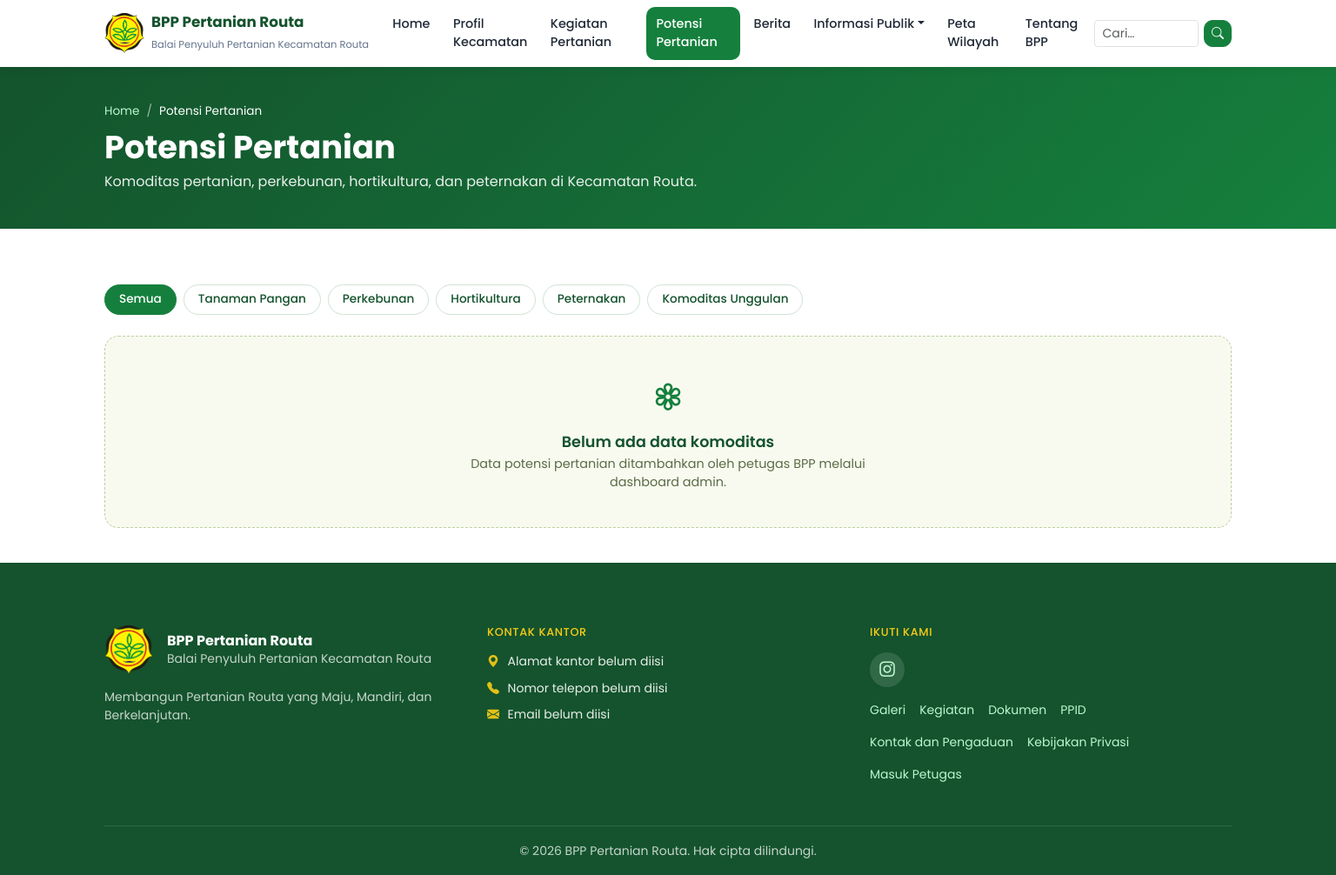
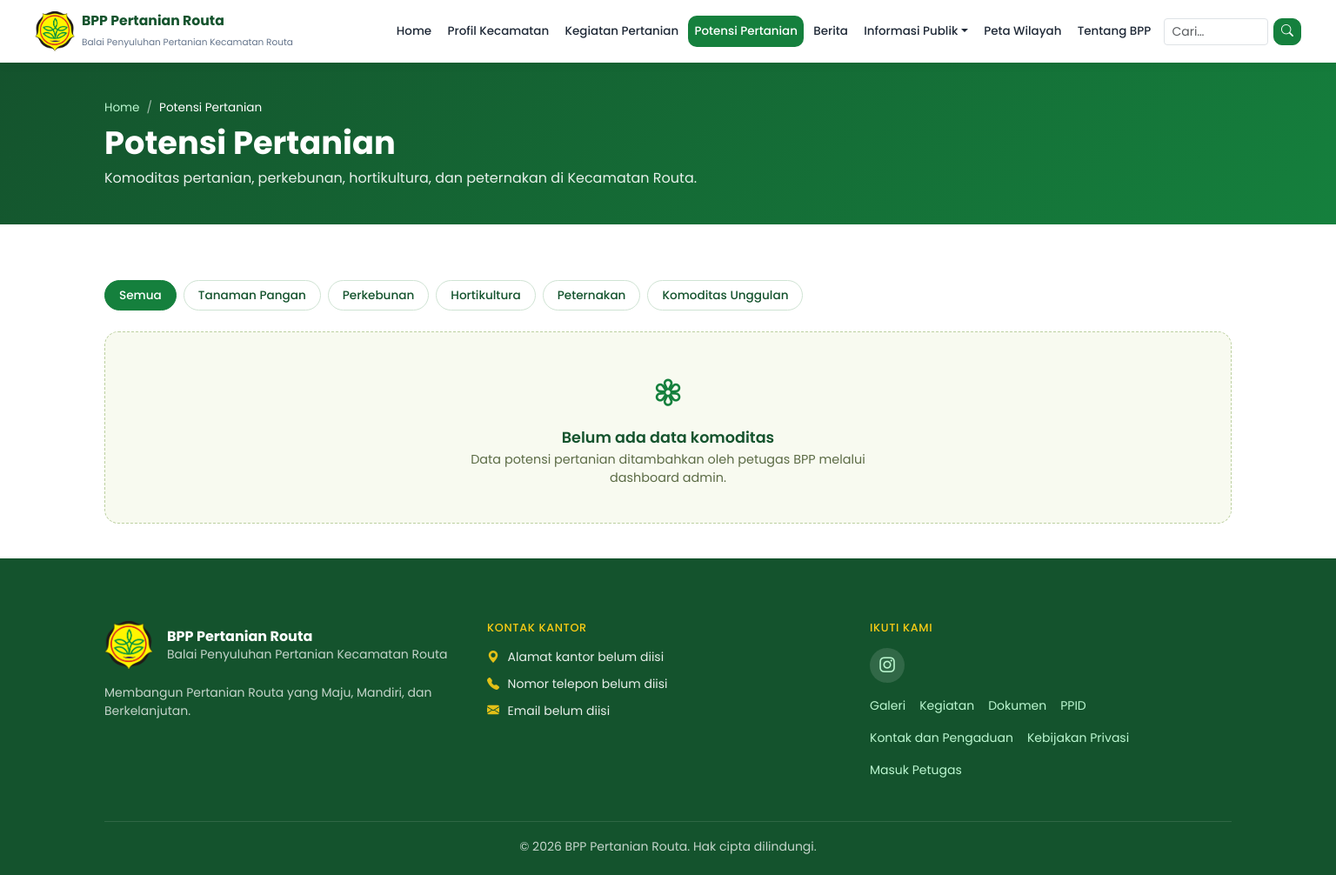
Before and after one commit to edwinkz-11/Bpp-Rouata, a Laravel app: page /potensi-pertanian in a window 1536 px wide. Shown: the whole page at 87% size. After the commit the page ends 982 px from the top, so only its background shows below. Run offline with Laravel 12, Linux system fonts and the light colour scheme; data comes from the database, SQL or seed files in the repository; data that the repository does not hold is empty.

Commit message:
Rapikan navbar dan ubah teks menjadi Balai Penyuluhan Pertanian

```diff
--- a/app/Models/Profile.php
+++ b/app/Models/Profile.php
@@ -36,7 +36,7 @@ class Profile extends Model
     public static function forType(string $type): self
     {
         $defaults = $type === self::TYPE_BPP
-            ? ['name' => 'BPP Pertanian Routa', 'institution_name' => 'Balai Penyuluh Pertanian Kecamatan Routa']
+            ? ['name' => 'BPP Pertanian Routa', 'institution_name' => 'Balai Penyuluhan Pertanian Kecamatan Routa']
             : ['name' => 'Kecamatan Routa'];
 
         return static::where('type', $type)->first() ?? new static($defaults + ['type' => $type]);
--- a/app/Providers/AppServiceProvider.php
+++ b/app/Providers/AppServiceProvider.php
@@ -60,7 +60,7 @@ class AppServiceProvider extends ServiceProvider
                 return $shared = [
                     'bpp' => new Profile([
                         'name' => 'BPP Pertanian Routa',
-                        'institution_name' => 'Balai Penyuluh Pertanian Kecamatan Routa',
+                        'institution_name' => 'Balai Penyuluhan Pertanian Kecamatan Routa',
                     ]),
                     'site' => [],
                 ];
--- a/database/seeders/ProfilBppSeeder.php
+++ b/database/seeders/ProfilBppSeeder.php
@@ -15,10 +15,10 @@ class ProfilBppSeeder extends Seeder
     public function run(): void
     {
         $profil = Profile::where('type', 'bpp')->first()
-            ?? new Profile(['type' => 'bpp', 'name' => 'BPP Pertanian Routa', 'institution_name' => 'Balai Penyuluh Pertanian Kecamatan Routa']);
+            ?? new Profile(['type' => 'bpp', 'name' => 'BPP Pertanian Routa', 'institution_name' => 'Balai Penyuluhan Pertanian Kecamatan Routa']);
 
         $draf = [
-            'description' => "BPP Pertanian Routa adalah Balai Penyuluh Pertanian yang melayani petani di Kecamatan Routa, Kabupaten Konawe, Sulawesi Tenggara.\n\nBPP menjadi tempat petani berkonsultasi, belajar teknologi budidaya, dan mendapat pendampingan dari penyuluh pertanian. Penyuluh turun langsung ke lahan melalui sosialisasi, Sekolah Lapang, kunjungan dan verifikasi lahan, serta penyaluran sarana produksi seperti pupuk.\n\nKomoditas yang saat ini banyak didampingi antara lain lada, jagung, dan cabai.",
+            'description' => "BPP Pertanian Routa adalah Balai Penyuluhan Pertanian yang melayani petani di Kecamatan Routa, Kabupaten Konawe, Sulawesi Tenggara.\n\nBPP menjadi tempat petani berkonsultasi, belajar teknologi budidaya, dan mendapat pendampingan dari penyuluh pertanian. Penyuluh turun langsung ke lahan melalui sosialisasi, Sekolah Lapang, kunjungan dan verifikasi lahan, serta penyaluran sarana produksi seperti pupuk.\n\nKomoditas yang saat ini banyak didampingi antara lain lada, jagung, dan cabai.",
             'vision' => 'Terwujudnya petani Kecamatan Routa yang mandiri, maju, dan sejahtera melalui penyuluhan pertanian yang dekat dan mudah dijangkau.',
             'mission' => "1. Meningkatkan pengetahuan dan keterampilan petani lewat penyuluhan, Sekolah Lapang, dan demonstrasi.\n2. Mendampingi petani menerapkan teknologi budidaya yang sesuai dengan kondisi wilayah Routa.\n3. Menguatkan kelompok tani dan kelembagaan petani.\n4. Menghubungkan petani dengan informasi, program, dan bantuan sarana produksi dari pemerintah.\n5. Mendokumentasikan potensi dan kegiatan pertanian Kecamatan Routa agar mudah diakses masyarakat.",
             'tasks_functions' => "1. Menyusun programa penyuluhan pertanian tingkat kecamatan bersama petani.\n2. Melaksanakan penyuluhan dan pendampingan petani di lapangan.\n3. Menyebarkan informasi dan teknologi pertanian yang tepat guna.\n4. Membina kelompok tani dan kelembagaan petani.\n5. Membantu pendataan potensi pertanian dan kebutuhan sarana produksi petani.\n6. Berkoordinasi dengan dinas pertanian dan instansi terkait.\n7. Menjadi tempat konsultasi bagi petani.\n8. Melaporkan kegiatan penyuluhan secara berkala.",
--- a/database/seeders/SiteContentSeeder.php
+++ b/database/seeders/SiteContentSeeder.php
@@ -13,7 +13,7 @@ class SiteContentSeeder extends Seeder
         // Hanya nama & slogan dari brief. Alamat, telepon, email, sejarah, dll. diisi admin.
         Profile::firstOrCreate(['type' => 'bpp'], [
             'name' => 'BPP Pertanian Routa',
-            'institution_name' => 'Balai Penyuluh Pertanian Kecamatan Routa',
+            'institution_name' => 'Balai Penyuluhan Pertanian Kecamatan Routa',
         ]);
 
         Profile::firstOrCreate(['type' => 'kecamatan'], [
--- a/public/css/site.css
+++ b/public/css/site.css
@@ -31,8 +31,20 @@ a:hover { color: var(--g-dark); }
 .site-header { background: #fff; box-shadow: 0 2px 12px rgba(0, 0, 0, .06); z-index: 1030; }
 .navbar-brand img { object-fit: contain; }
 .brand-title { color: var(--g-dark); font-size: 1.05rem; }
-.brand-sub { color: var(--gray); font-size: .72rem; }
+.brand-sub { color: var(--gray); font-size: .72rem; white-space: nowrap; }
 .navbar .nav-link { color: #1f2937; font-weight: 500; font-size: .9rem; padding: .55rem .7rem !important; border-radius: 10px; }
+@media (min-width: 1400px) {
+  .navbar .nav-wide { max-width: 1480px; }
+  .navbar .nav-link { white-space: nowrap; }
+  .navbar-collapse { align-items: center; }
+  .navbar-nav { align-items: center; }
+}
+@media (min-width: 1400px) and (max-width: 1599.98px) {
+  .navbar .nav-link { font-size: .84rem; padding: .5rem .45rem !important; }
+  .nav-search .form-control { width: 5.5rem; }
+  .brand-title { font-size: .98rem; }
+  .brand-sub { font-size: .66rem; }
+}
 .navbar .nav-link:hover { color: var(--g); background: var(--g-light); }
 .navbar .nav-link.active { background: var(--g); color: #fff; }
 .navbar-toggler { border: 0; color: var(--g-dark); }
--- a/resources/views/layouts/public.blade.php
+++ b/resources/views/layouts/public.blade.php
@@ -48,7 +48,7 @@
 
 <header class="site-header sticky-top">
     <nav class="navbar navbar-expand-xxl" aria-label="Navigasi utama">
-        <div class="container">
+        <div class="container nav-wide">
             <a class="navbar-brand d-flex align-items-center gap-2" href="{{ route('home') }}">
                 <img src="{{ $bpp->logo_url }}" alt="Logo BPP" width="46" height="46">
                 <span class="lh-sm">
--- a/resources/views/web/home.blade.php
+++ b/resources/views/web/home.blade.php
@@ -32,7 +32,7 @@
     <div class="container position-relative">
         <span class="hero-badge">Selamat Datang di</span>
         <h1 class="hero-title">BPP PERTANIAN ROUTA</h1>
-        <p class="hero-sub">Balai Penyuluh Pertanian Kecamatan Routa</p>
+        <p class="hero-sub">Balai Penyuluhan Pertanian Kecamatan Routa</p>
         <p class="hero-slogan">“{{ $site['slogan'] ?? 'Membangun Pertanian Routa yang Maju, Mandiri, dan Berkelanjutan.' }}”</p>
         <a href="#sekilas" class="btn btn-accent btn-lg">Kenali Lebih Lanjut <i class="bi bi-arrow-right ms-1"></i></a>
     </div>
```
